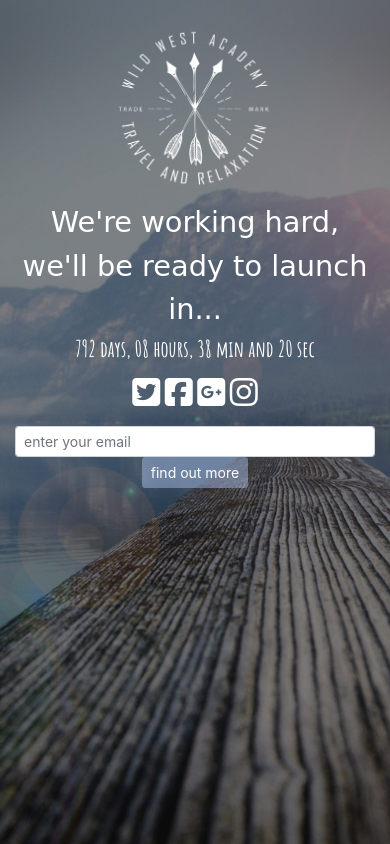
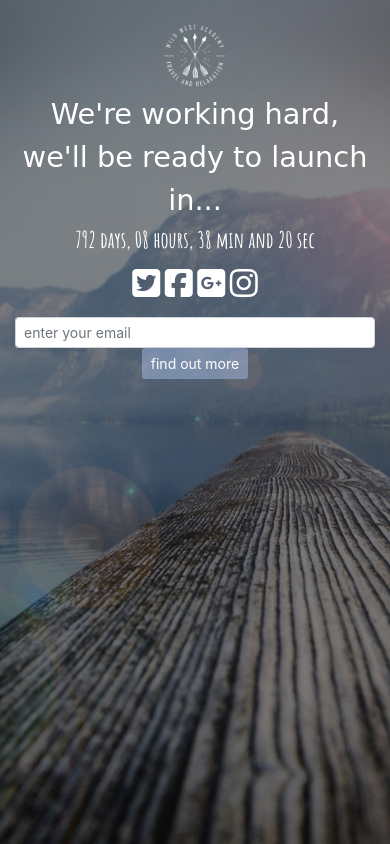
Before and after one commit to chenhe-henry/BootstrapPractice, a plain HTML site: page index.html in a window 390 px wide. Drawn offline with nearby package versions, Linux system fonts and the light colour scheme; a web font is replaced by a local one.

Commit message:
update rotation media query

```diff
--- a/css/style.css
+++ b/css/style.css
@@ -14,6 +14,12 @@ body {
   #icons .fab {
     margin: 10px 0px 0px !important;
     font-size: 2em;
+  }
+}
+
+@media (min-width: 321px) and (max-width: 568px) {
+  #logo img {
+    width: 20%;
   }
 }
 #logo img {
```
